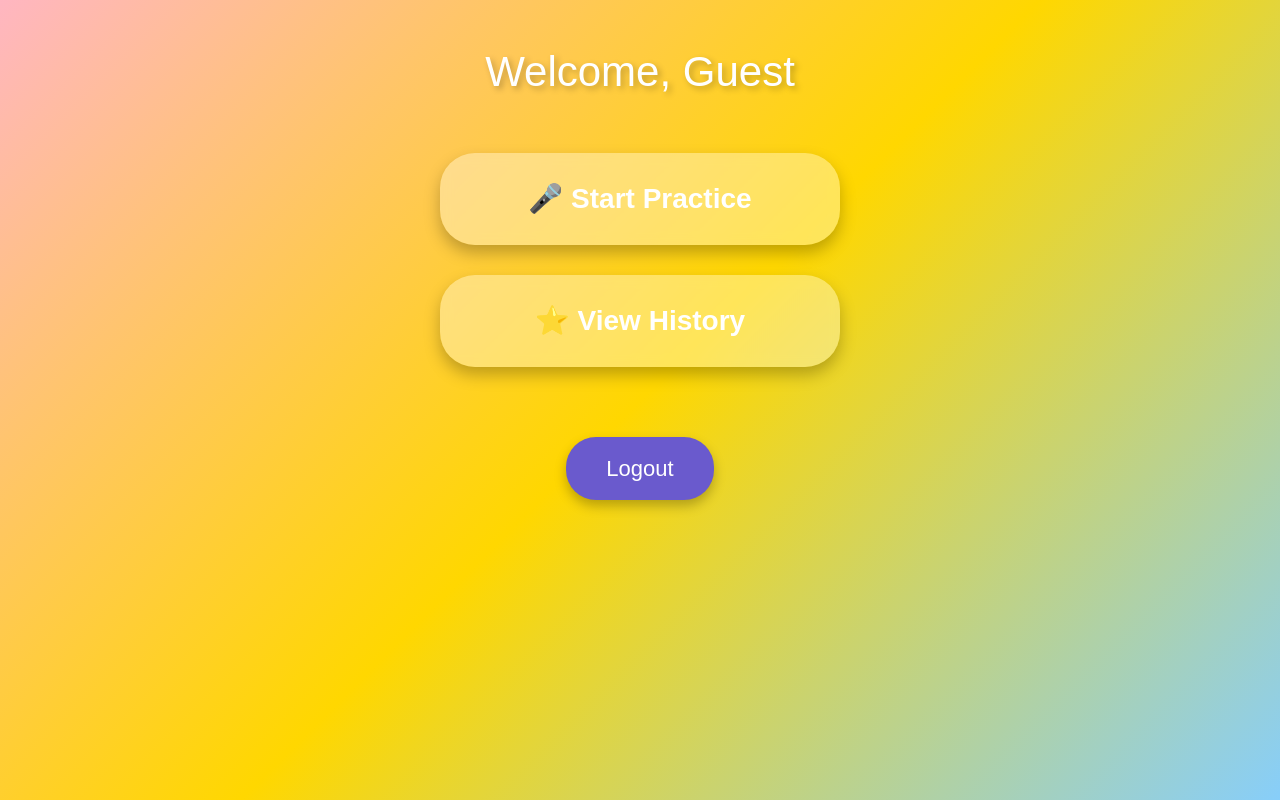
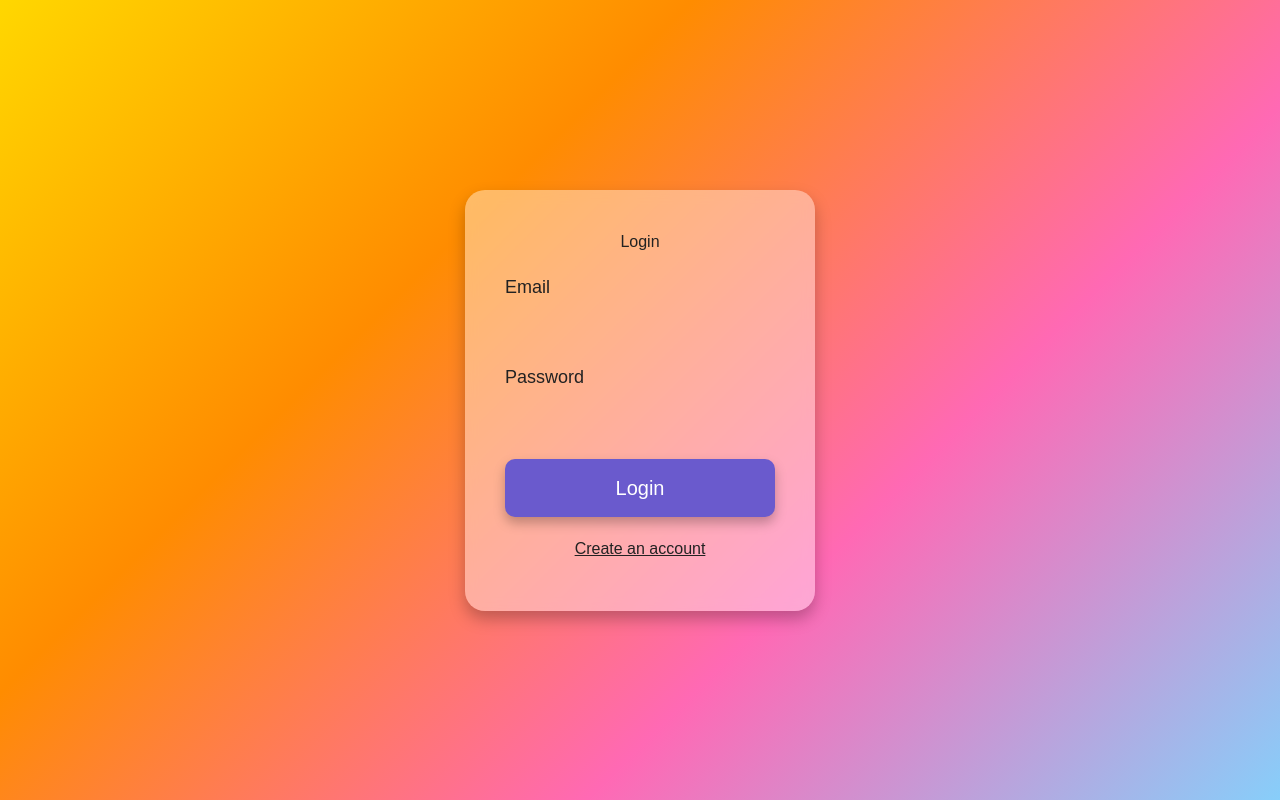
Before and after one commit to Saron-web/speech-practice-helper, a Next.js app: page /dashboard in a window 1280 px wide. Built offline with nearby package versions, Linux system fonts and the light colour scheme; no server answers.

Commit message:
login and register page

```diff
--- a/app/dashboard/page.tsx
+++ b/app/dashboard/page.tsx
@@ -1,103 +1,124 @@
 "use client";
 
-import { useAuth } from "../context/AuthContext";
+import { useState } from "react";
+import { useRouter } from "next/navigation";
+import { useAuth } from "../context/AuthContext"; // adjust path if needed
 
-export default function Dashboard() {
-  const { user, logout } = useAuth();
+export default function LoginPage() {
+  const router = useRouter();
+  const { login } = useAuth(); // use AuthContext login
+
+  const [email, setEmail] = useState("");
+  const [password, setPassword] = useState("");
+  const [error, setError] = useState("");
+
+  const handleLogin = async (e: React.FormEvent<HTMLFormElement>) => {
+    e.preventDefault();
+    setError("");
+
+    try {
+      await login(email, password); // REAL Firebase login through AuthContext
+      router.push("/dashboard");
+    } catch (err: any) {
+      setError(err.message);
+    }
+  };
 
   return (
     <div
       style={{
         minHeight: "100vh",
-        padding: 40,
         display: "flex",
-        flexDirection: "column",
+        justifyContent: "center",
         alignItems: "center",
-        gap: 50,
-        background: "linear-gradient(135deg, #FFB6C1, #FFD700, #87CEFA)"
+        background: "linear-gradient(135deg, #FFD700, #FF8C00, #FF69B4, #87CEFA)"
       }}
     >
-      <h1
+      <form
+        onSubmit={handleLogin}
         style={{
-          fontSize: 42,
-          color: "white",
-          textShadow: "3px 3px 6px rgba(0,0,0,0.25)"
+          background: "rgba(255,255,255,0.4)",
+          padding: 40,
+          borderRadius: 20,
+          width: 350,
+          boxShadow: "0 8px 16px rgba(0,0,0,0.25)",
+          backdropFilter: "blur(6px)"
         }}
       >
-        Welcome, {user?.email || "Guest"}
-      </h1>
+        <h2 style={{ textAlign: "center", color: "#222", marginBottom: 20 }}>
+          Login
+        </h2>
 
-      <div
+        <label style={{ color: "#222", fontSize: 18 }}>Email</label>
+        <input
+          type="email"
+          required
+          value={email}
+          onChange={(e) => setEmail(e.target.value)}
           style={{
-          display: "flex",
-          flexDirection: "column",
-          gap: 30,
             width: "100%",
-          maxWidth: 400
+            padding: 12,
+            borderRadius: 10,
+            border: "none",
+            marginBottom: 15
           }}
-      >
-        <a
-          href="/practice"
+        />
+
+        <label style={{ color: "#222", fontSize: 18 }}>Password</label>
+        <input
+          type="password"
+          required
+          value={password}
+          onChange={(e) => setPassword(e.target.value)}
           style={{
-            background: "rgba(255,255,255,0.35)",
-            padding: 25,
-            borderRadius: 35,
-            textAlign: "center",
-            fontSize: 28,
-            color: "white",
-            fontWeight: "bold",
-            textDecoration: "none",
-            boxShadow: "0 8px 16px rgba(0,0,0,0.25)",
-            backdropFilter: "blur(6px)",
-            transition: "transform 0.15s"
+            width: "100%",
+            padding: 12,
+            borderRadius: 10,
+            border: "none",
+            marginBottom: 20
           }}
-          onMouseDown={(e) => (e.currentTarget.style.transform = "scale(0.95)")}
-          onMouseUp={(e) => (e.currentTarget.style.transform = "scale(1)")}
-        >
-          🎤 Start Practice
-        </a>
+        />
 
-        <a
-          href="/history"
-          style={{
-            background: "rgba(255,255,255,0.35)",
-            padding: 25,
-            borderRadius: 35,
-            textAlign: "center",
-            fontSize: 28,
-            color: "white",
-            fontWeight: "bold",
-            textDecoration: "none",
-            boxShadow: "0 8px 16px rgba(0,0,0,0.25)",
-            backdropFilter: "blur(6px)",
-            transition: "transform 0.15s"
-          }}
-          onMouseDown={(e) => (e.currentTarget.style.transform = "scale(0.95)")}
-          onMouseUp={(e) => (e.currentTarget.style.transform = "scale(1)")}
-        >
-          ⭐ View History
-        </a>
-      </div>
+        {error && (
+          <p style={{ color: "red", marginBottom: 10, fontSize: 14 }}>{error}</p>
+        )}
 
         <button
-        onClick={logout}
+          type="submit"
           style={{
-          marginTop: 20,
-          padding: "15px 40px",
-          fontSize: 22,
+            width: "100%",
+            padding: 14,
+            borderRadius: 10,
             background: "#6A5ACD",
             color: "white",
-          borderRadius: 30,
+            fontSize: 20,
             border: "none",
             cursor: "pointer",
             boxShadow: "0 6px 12px rgba(0,0,0,0.25)",
-          transition: "transform 0.15s"
+            marginBottom: 10
           }}
-        onMouseDown={(e) => (e.currentTarget.style.transform = "scale(0.95)")}
-        onMouseUp={(e) => (e.currentTarget.style.transform = "scale(1)")}
         >
-        Logout
+          Login
         </button>
+
+        <button
+          type="button"
+          onClick={() => router.push("/register")}
+          style={{
+            width: "100%",
+            padding: 10,
+            borderRadius: 10,
+            background: "transparent",
+            color: "#222",
+            fontSize: 16,
+            border: "none",
+            cursor: "pointer",
+            textDecoration: "underline"
+          }}
+        >
+          Create an account
+        </button>
+      </form>
     </div>
   );
 }
--- a/app/register/page.tsx
+++ b/app/register/page.tsx
@@ -9,7 +9,6 @@ export default function RegisterPage() {
   const router = useRouter();
   const auth = getAuth();
 
-  const [username, setUsername] = useState("");
   const [email, setEmail] = useState("");
   const [password, setPassword] = useState("");
   const [error, setError] = useState("");
@@ -50,21 +49,6 @@ export default function RegisterPage() {
         <h2 style={{ textAlign: "center", color: "#222", marginBottom: 20 }}>
           Create Account
         </h2>
-
-        <label style={{ color: "#222", fontSize: 18 }}>Username</label>
-        <input
-          type="text"
-          required
-          value={username}
-          onChange={(e) => setUsername(e.target.value)}
-          style={{
-            width: "100%",
-            padding: 12,
-            borderRadius: 10,
-            border: "none",
-            marginBottom: 15
-          }}
-        />
 
         <label style={{ color: "#222", fontSize: 18 }}>Email</label>
         <input
```
Lines whose indentation alone changed are shown as unchanged.
